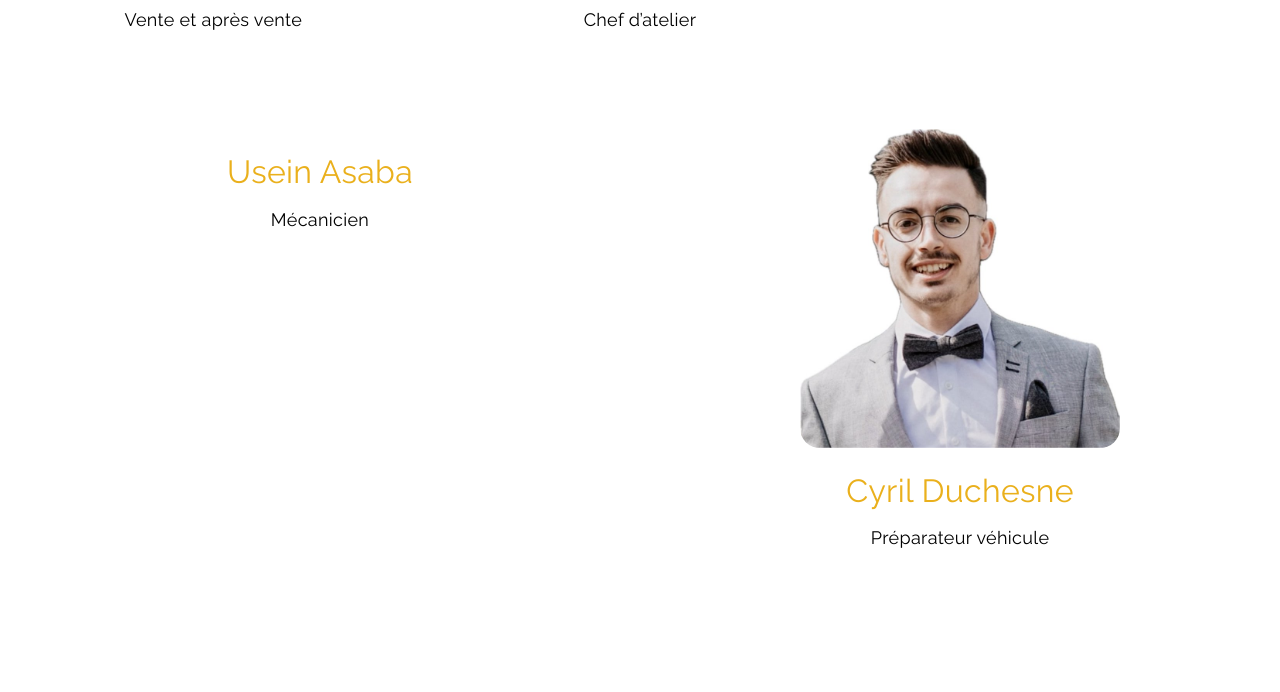
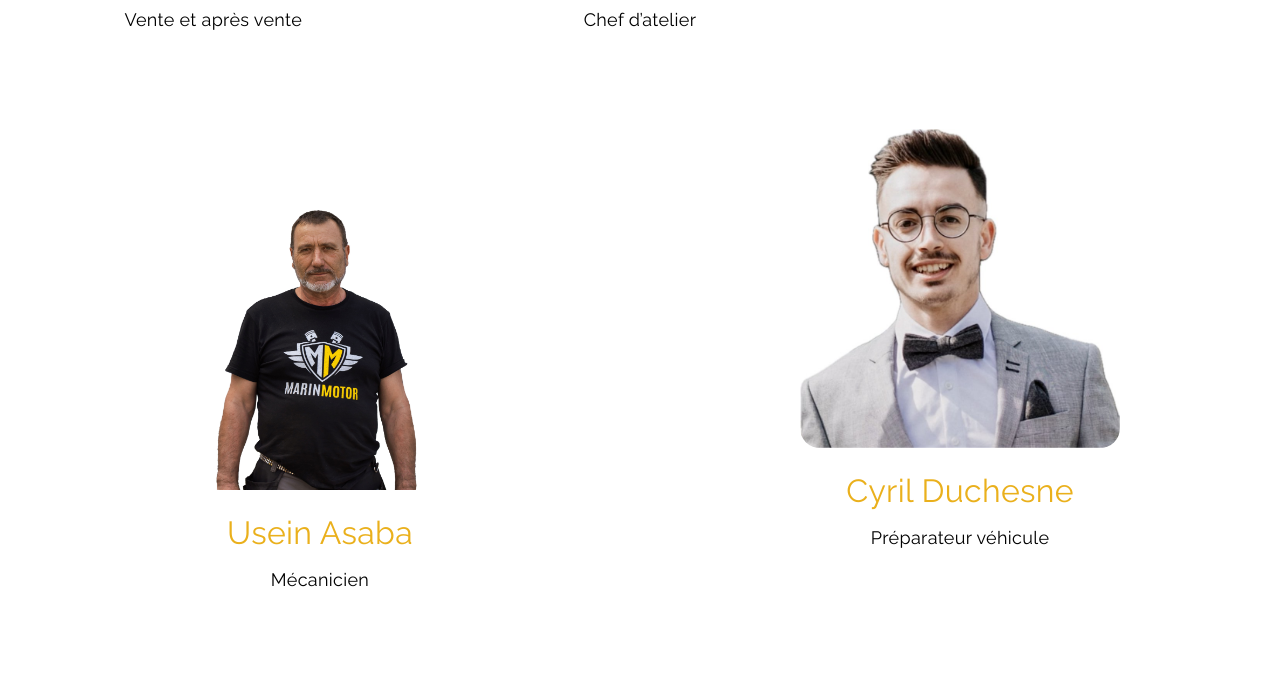
Before and after one commit to pavankumar2004/main, a website: page views/contact.html in a window 1280 px wide. Shown: the part 1840-2532 px from the top of the page. Drawn offline with nearby package versions, Linux system fonts and the light colour scheme.

Commit message:
Update contact.html

```diff
--- a/views/contact.html
+++ b/views/contact.html
@@ -156,7 +156,7 @@
                 <div class="row g-0">
       <!-- Second column -->
                     <div class="col-lg-6"  >
-                        <div style="text-align: center;"> <img src="/images/team-usein.jpg" alt=""  style="margin-bottom: 50px; width:15rem;height:auto; margin: 30px;border-radius: 20px;">
+                        <div style="text-align: center;"> <img src="/images/team-usain.jpg" alt=""  style="margin-bottom: 50px; width:15rem;height:auto; margin: 30px;border-radius: 20px;">
                             <p style="text-align: center;"><span class="text-primary" style="font-size:xx-large;"> Usein Asaba</p>
                                 <p style="text-align: center;"><span class="text-primary" style="font-size:large;color: black!important;"> Mécanicien</p> </div>
                     </div>
```
